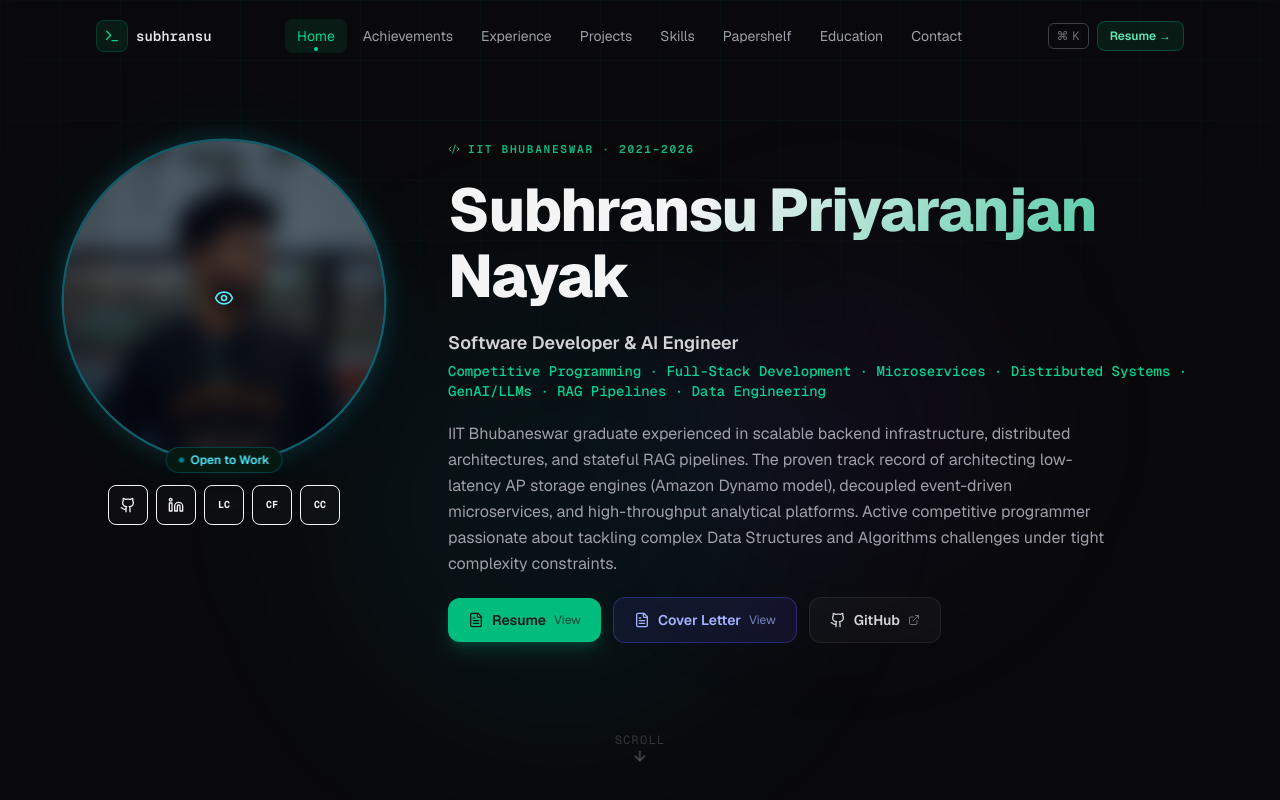
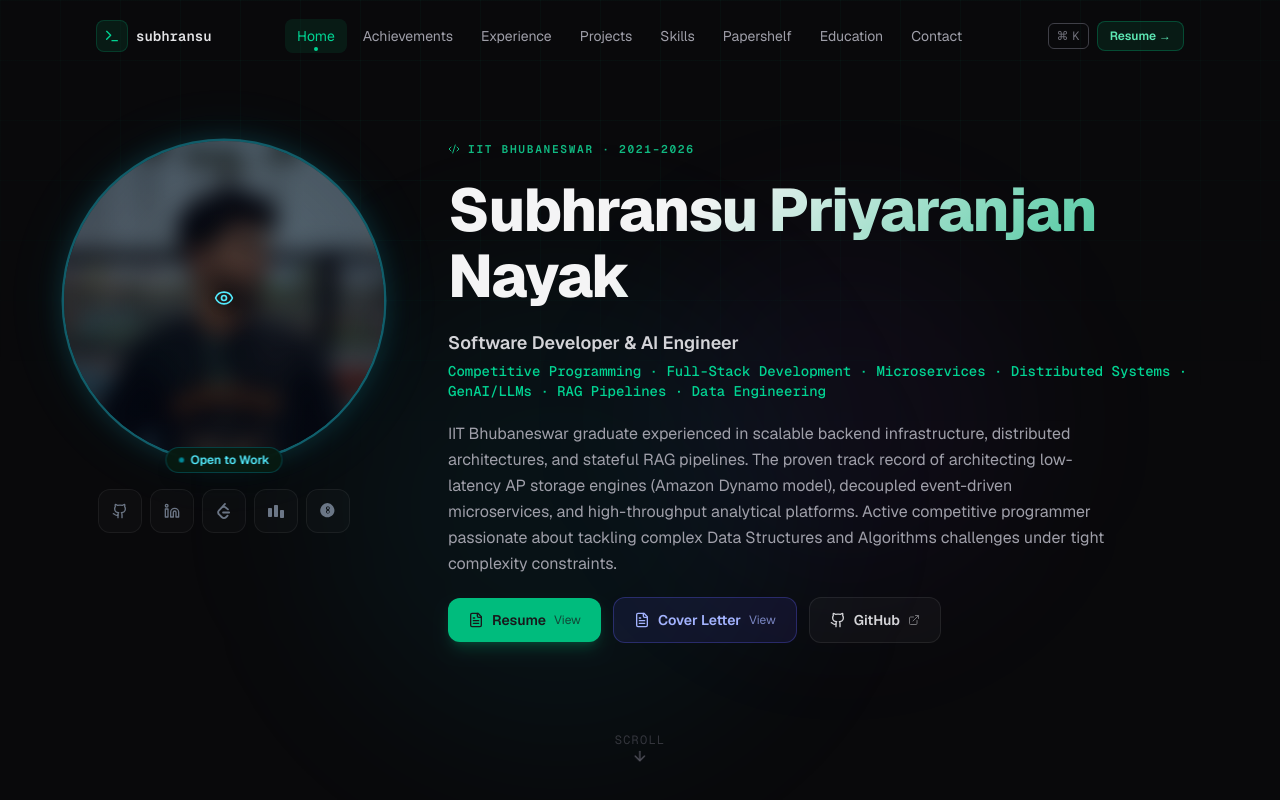
Before and after one commit to NayakSubhransu/Subhransu_Portfolio, a Next.js app: page / in a window 1280 px wide. Shown: the top 800 px of the page. Built offline with nearby package versions, Linux system fonts and the light colour scheme.

Commit message:
Social Icons Redesigned

```diff
--- a/components/sections/Hero.tsx
+++ b/components/sections/Hero.tsx
@@ -15,6 +15,73 @@ import {
 } from "lucide-react";
 import { heroData } from "@/data/portfolio-data";
 
+/* ── Social icon definitions with full brand identity ── */
+const SOCIALS = (s: typeof heroData.socials) => [
+  {
+    href:  s.github.url,
+    label: "GitHub",
+    icon:  <Github className="w-4 h-4" />,
+    color: "#e2e8f0",
+    bg:    "rgba(226,232,240,0.08)",
+    border:"rgba(226,232,240,0.15)",
+    glow:  "rgba(226,232,240,0.12)",
+    short: "GH",
+  },
+  {
+    href:  s.linkedin.url,
+    label: "LinkedIn",
+    icon:  <Linkedin className="w-4 h-4" />,
+    color: "#60a5fa",
+    bg:    "rgba(96,165,250,0.08)",
+    border:"rgba(96,165,250,0.20)",
+    glow:  "rgba(96,165,250,0.18)",
+    short: "in",
+  },
+  {
+    href:  s.leetcode.url,
+    label: "LeetCode",
+    icon:  (
+      <svg viewBox="0 0 24 24" className="w-4 h-4" fill="currentColor" aria-hidden="true">
+        <path d="M13.483 0a1.374 1.374 0 0 0-.961.438L7.116 6.226l-3.854 4.126a5.266 5.266 0 0 0-1.209 2.104 5.35 5.35 0 0 0-.125.513 5.527 5.527 0 0 0 .062 2.362 5.83 5.83 0 0 0 .349 1.017 5.938 5.938 0 0 0 1.271 1.818l4.277 4.193.039.038c2.248 2.165 5.852 2.133 8.063-.074l2.396-2.392c.54-.54.54-1.414.003-1.955a1.378 1.378 0 0 0-1.951-.003l-2.396 2.392a3.021 3.021 0 0 1-4.205.038l-.02-.019-4.276-4.193c-.652-.64-.972-1.469-.948-2.263a2.68 2.68 0 0 1 .066-.523 2.545 2.545 0 0 1 .619-1.164L9.13 8.114c1.058-1.134 3.204-1.27 4.43-.278l3.501 2.831c.593.48 1.461.387 1.94-.207a1.384 1.384 0 0 0-.207-1.943l-3.5-2.831c-.8-.647-1.766-1.045-2.774-1.202l2.015-2.158A1.384 1.384 0 0 0 13.483 0zm-2.866 12.815a1.38 1.38 0 0 0-1.38 1.382 1.38 1.38 0 0 0 1.38 1.382H19.7a1.38 1.38 0 0 0 1.38-1.382 1.38 1.38 0 0 0-1.38-1.382z"/>
+      </svg>
+    ),
+    color: "#fbbf24",
+    bg:    "rgba(251,191,36,0.08)",
+    border:"rgba(251,191,36,0.20)",
+    glow:  "rgba(251,191,36,0.16)",
+    short: "LC",
+  },
+  {
+    href:  s.codeforces.url,
+    label: "Codeforces",
+    icon:  (
+      <svg viewBox="0 0 24 24" className="w-4 h-4" fill="currentColor" aria-hidden="true">
+        <path d="M4.5 7.5C5.328 7.5 6 8.172 6 9v10.5c0 .828-.672 1.5-1.5 1.5h-3C.672 21 0 20.328 0 19.5V9c0-.828.672-1.5 1.5-1.5h3zm9-4.5c.828 0 1.5.672 1.5 1.5v15c0 .828-.672 1.5-1.5 1.5h-3c-.828 0-1.5-.672-1.5-1.5v-15c0-.828.672-1.5 1.5-1.5h3zm9 7.5c.828 0 1.5.672 1.5 1.5v9c0 .828-.672 1.5-1.5 1.5h-3c-.828 0-1.5-.672-1.5-1.5v-9c0-.828.672-1.5 1.5-1.5h3z"/>
+      </svg>
+    ),
+    color: "#38bdf8",
+    bg:    "rgba(56,189,248,0.08)",
+    border:"rgba(56,189,248,0.20)",
+    glow:  "rgba(56,189,248,0.16)",
+    short: "CF",
+  },
+  {
+    href:  s.codechef.url,
+    label: "CodeChef",
+    icon:  (
+      <svg viewBox="0 0 24 24" className="w-4 h-4" fill="currentColor" aria-hidden="true">
+        <path d="M11.257.004a11.816 11.816 0 0 0-1.958.2C5.63.87 2.195 3.951.836 8.094c-.358 1.088-.499 1.93-.499 3.048 0 1.643.298 3.017.956 4.38 1.437 2.99 4.18 5.133 7.39 5.8.85.178 1.148.204 2.317.204s1.467-.026 2.317-.204c3.21-.667 5.953-2.81 7.39-5.8.658-1.363.956-2.737.956-4.38 0-1.118-.141-1.96-.499-3.048C19.805 3.951 16.37.87 12.7.2A12.85 12.85 0 0 0 11.257.004zm.737 5.08c.17 0 .333.01.485.034.85.13 1.505.628 1.843 1.398.183.415.23.677.23 1.297 0 .618-.05.888-.234 1.31-.256.6-.698 1.046-1.288 1.3l-.213.09.155.07c.405.18.72.44.973.8.32.456.458.89.479 1.518.012.342-.015.66-.077.915-.18.74-.67 1.33-1.384 1.659-.404.186-.75.262-1.274.262-.5 0-.837-.07-1.226-.252-.617-.29-1.072-.822-1.281-1.5-.096-.318-.133-.618-.122-1.003.016-.612.165-1.082.473-1.524.254-.37.566-.628.986-.812l.161-.07-.222-.095c-.6-.257-1.04-.706-1.297-1.318-.167-.398-.218-.655-.218-1.255 0-.626.053-.907.239-1.328.34-.77.994-1.267 1.843-1.397a3.38 3.38 0 0 1 .469-.098zm-.02.97a1.48 1.48 0 0 0-.266.044c-.47.107-.817.433-.972.907-.09.277-.117.49-.106.864.012.42.063.648.208.908.234.42.634.65 1.143.65.507 0 .91-.233 1.142-.653.143-.258.196-.487.208-.907.01-.374-.016-.587-.106-.864-.154-.474-.5-.8-.97-.907a1.555 1.555 0 0 0-.281-.042zm.003 5.394c-.617 0-1.077.27-1.327.779-.145.294-.195.537-.195.955 0 .422.05.67.196.963.253.513.71.78 1.326.78.614 0 1.072-.267 1.325-.78.147-.293.197-.54.197-.963 0-.418-.05-.66-.197-.955-.252-.509-.71-.779-1.325-.779z"/>
+      </svg>
+    ),
+    color: "#fb923c",
+    bg:    "rgba(251,146,60,0.08)",
+    border:"rgba(251,146,60,0.20)",
+    glow:  "rgba(251,146,60,0.16)",
+    short: "CC",
+  },
+];
+
+
 export default function Hero() {
   const {
     name,
@@ -29,6 +96,9 @@ export default function Hero() {
   } = heroData;
 
   const [isRevealed, setIsRevealed] = useState(false);
+    const [hoveredSocial, setHoveredSocial] = useState<string | null>(null);
+  const socialItems = SOCIALS(socials);
+
   const router = useRouter();
 
   // Prefetch both document pages immediately so navigation is instant
@@ -47,7 +117,10 @@ export default function Hero() {
       <div className="hero-grid" aria-hidden="true" />
 
       {/* Ambient radial glows — clipped to avoid horizontal scroll on mobile */}
-      <div className="absolute inset-0 pointer-events-none overflow-hidden" aria-hidden="true">
+      <div
+        className="absolute inset-0 pointer-events-none overflow-hidden"
+        aria-hidden="true"
+      >
         <div className="absolute top-1/3 left-1/4 w-[300px] sm:w-[480px] h-[300px] sm:h-[480px] bg-cyan-500/[0.055] rounded-full blur-[60px] sm:blur-[80px]" />
         <div className="absolute bottom-1/4 right-0 sm:right-1/5 w-[240px] sm:w-[360px] h-[240px] sm:h-[360px] bg-violet-500/[0.05] rounded-full blur-[60px] sm:blur-[80px]" />
       </div>
@@ -55,7 +128,6 @@ export default function Hero() {
       <div className="relative max-w-6xl mx-auto w-full">
         {/* Mobile: stacked column. Desktop: side-by-side row */}
         <div className="flex flex-col lg:flex-row items-center lg:items-start gap-8 sm:gap-10 lg:gap-16">
-
           {/* ── Photo Column ── */}
           <div className="flex-shrink-0 flex flex-col items-center gap-5">
             {/* Profile image */}
@@ -67,7 +139,9 @@ export default function Hero() {
                 onTouchStart={() => setIsRevealed(true)}
                 onTouchEnd={() => setIsRevealed(false)}
                 role="img"
-                aria-label={isRevealed ? photoAlt : "Hover or tap to reveal profile photo"}
+                aria-label={
+                  isRevealed ? photoAlt : "Hover or tap to reveal profile photo"
+                }
               >
                 <Image
                   src={photoPath}
@@ -100,7 +174,7 @@ export default function Hero() {
             </div>
 
             {/* Social icon row */}
-            <div
+            {/* <div
               className="flex items-center gap-2 mt-1 flex-wrap justify-center"
               aria-label="Social profiles"
             >
@@ -147,6 +221,73 @@ export default function Hero() {
                   {icon}
                 </a>
               ))}
+            </div> */}
+            {/* ── Social Icons — redesigned ── */}
+            <div
+              className="flex items-center gap-2 mt-2 flex-wrap justify-center"
+              aria-label="Social profiles"
+            >
+              {socialItems.map(
+                ({ href, label, icon, color, bg, border, glow }) => {
+                  const isHov = hoveredSocial === label;
+                  return (
+                    <a
+                      key={label}
+                      href={href}
+                      target="_blank"
+                      rel="noopener noreferrer"
+                      aria-label={label}
+                      onMouseEnter={() => setHoveredSocial(label)}
+                      onMouseLeave={() => setHoveredSocial(null)}
+                      className="relative flex items-center justify-center w-11 h-11 rounded-xl transition-all duration-300"
+                      style={{
+                        color: isHov ? color : "rgba(148,163,184,0.7)",
+                        background: isHov ? bg : "rgba(255,255,255,0.02)",
+                        borderWidth: "1px",
+                        borderStyle: "solid",
+                        borderColor: isHov ? border : "rgba(255,255,255,0.06)",
+                        boxShadow: isHov
+                          ? `0 0 0 1px ${border}, 0 4px 20px ${glow}, inset 0 1px 0 rgba(255,255,255,0.06)`
+                          : "none",
+                        transform: isHov
+                          ? "translateY(-2px) scale(1.08)"
+                          : "none",
+                      }}
+                    >
+                      {/* Inner glow pulse on hover */}
+                      {isHov && (
+                        <span
+                          className="absolute inset-0 rounded-xl opacity-30"
+                          style={{
+                            background: `radial-gradient(circle at center, ${color}, transparent 70%)`,
+                          }}
+                          aria-hidden="true"
+                        />
+                      )}
+                      <span className="relative z-10">{icon}</span>
+
+                      {/* Tooltip */}
+                      <span
+                        className="absolute -top-8 left-1/2 -translate-x-1/2 px-2 py-0.5 rounded-md text-[10px] font-mono font-bold whitespace-nowrap pointer-events-none transition-all duration-200"
+                        style={{
+                          background: bg,
+                          borderWidth: "1px",
+                          borderStyle: "solid",
+                          borderColor: border,
+                          color,
+                          opacity: isHov ? 1 : 0,
+                          transform: isHov
+                            ? "translateY(0)"
+                            : "translateY(4px)",
+                        }}
+                        aria-hidden="true"
+                      >
+                        {label}
+                      </span>
+                    </a>
+                  );
+                },
+              )}
             </div>
           </div>
 
```
